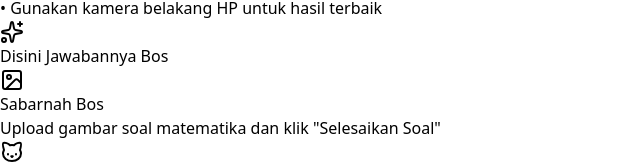
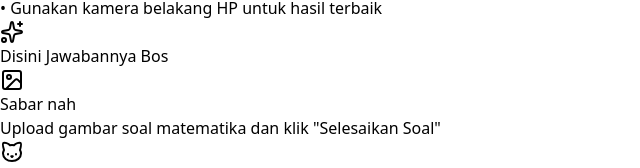
Before and after one commit to Syahrulr18/PutriGPT, a React (Vite) app: page / in a window 1280 px wide. Shown: the part 442-610 px from the top of the page, without its empty margins (0-640 px from the left). Built offline with nearby package versions, Linux system fonts and the light colour scheme; no server answers; what @huggingface/inference would draw is missing.

Commit message:
Last Commit

```diff
--- a/src/components/SolutionSection.jsx
+++ b/src/components/SolutionSection.jsx
@@ -68,7 +68,7 @@ function SolutionSection({ loading, solution }) {
             <ImageIcon className="w-10 h-10 text-blue-300" />
           </div>
           <div>
-            <p className="text-gray-500 font-medium">Sabarnah Bos</p>
+            <p className="text-gray-500 font-medium">Sabar nah</p>
             <p className="text-sm text-gray-400 mt-1">
               Upload gambar soal matematika dan klik "Selesaikan Soal"
             </p>
```
